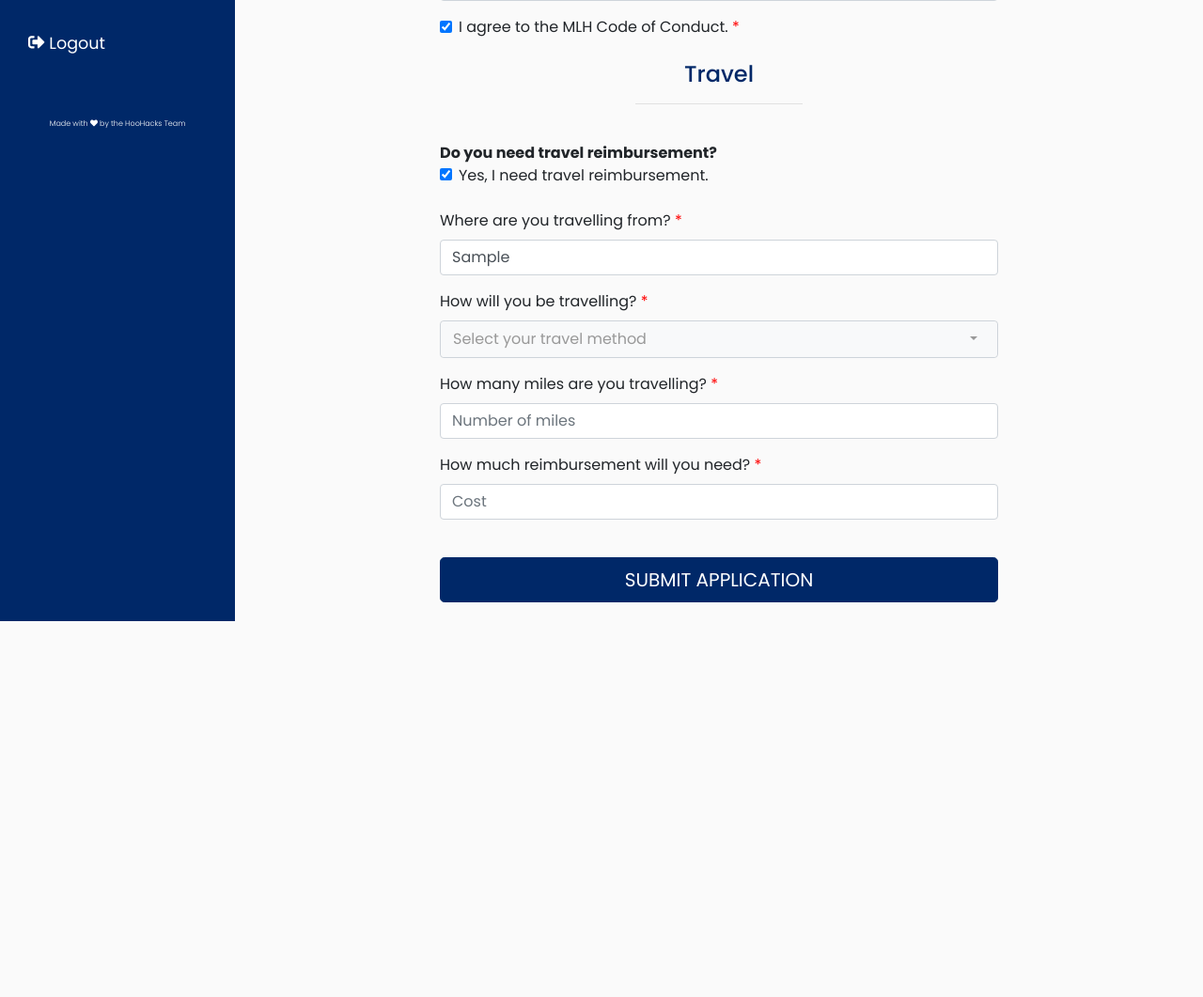
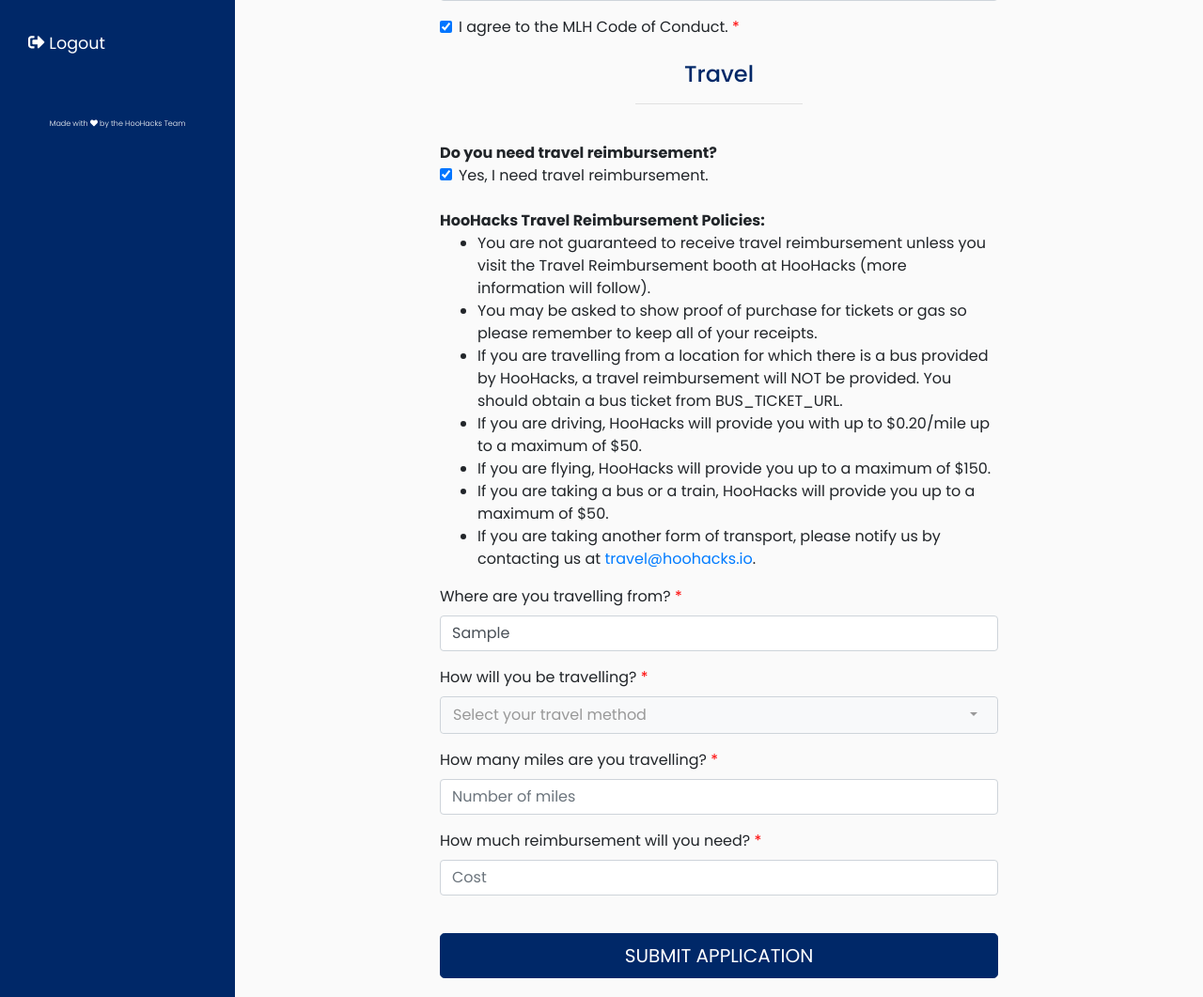
Before and after one commit to rithik/HackX, a Django app: page /application in a window 1280 px wide. Shown: the part 1134-2195 px from the top of the page at 94% size. Before the commit the page ends 1795 px from the top, so only its background shows below. Run offline with Django 3.2, Linux system fonts and the light colour scheme; a user stored in the database is signed in; tables that the repository leaves empty hold one stand-in row (values such as "Sample post"); some libraries are stand-ins or nearby versions.

Commit message:
Add travel reimbursement rules

```diff
--- a/administration/context_processors.py
+++ b/administration/context_processors.py
@@ -3,3 +3,7 @@ from django.http import HttpResponse
 
 def event_name(request):
     return {'event_name' : settings.EVENT_NAME}
+
+def contact_email(request):
+    print(settings.CONTACT_EMAIL)
+    return {'contact_email' : settings.CONTACT_EMAIL}
--- a/hoohacks/settings.py
+++ b/hoohacks/settings.py
@@ -80,6 +80,7 @@ TEMPLATES = [
 ]
 
 TEMPLATES[0]['OPTIONS']['context_processors'].append("administration.context_processors.event_name")
+TEMPLATES[0]['OPTIONS']['context_processors'].append("administration.context_processors.contact_email")
 
 
 MEDIA_ROOT = BASE_DIR + '/media/'
@@ -182,6 +183,8 @@ EMAIL_PORT = 587
 EMAIL_HOST_USER = os.environ.get('GMAIL_USERNAME', secret.GMAIL_USERNAME)
 EMAIL_HOST_PASSWORD = os.environ.get('GMAIL_PASSWORD', secret.GMAIL_PASSWORD)
 
+CONTACT_EMAIL = "travel@hoohacks.io"
+
 f = open(BASE_DIR + "/hoohacks/emails/verify_email.html", "r")
 VERIFY_EMAIL = f.read()
 f.close()
--- a/static/css/style4.css
+++ b/static/css/style4.css
@@ -318,3 +318,7 @@ div.dropdown {
     content:" *";
     color:red;
 }
+
+.email-link {
+    color: #007bff
+}
--- a/templates/application.html
+++ b/templates/application.html
@@ -103,23 +103,10 @@
 
          <br/>
 
-    <!-- {% if allow %}
-      <button class="btn btn-lg btn-primary btn-block text-uppercase" name="button-type" value="application" id="submit-app-button">Submit Application</button>
-    {% else %}
-          <center>Unfortunately, you can no longer submit an application!</center>
-    {% endif %} -->
-    <!-- </form> -->
-
-    <!-- <br/>
-    <br/> -->
-
     <h4 class="sub-title"> <center>Travel</center> </h4>
     <hr style="width:30%">
     <br/>
 
-
-    <!-- <form class="form-signin" method="POST" action="/application" style="width:60%; margin:auto; display:block;"> -->
-      <!-- {% csrf_token %} -->
     <b>Do you need travel reimbursement?</b>
 
     <div class="form-check">
@@ -129,6 +116,20 @@
      <br/>
 
      <div id="travel-app-main" {% if app.travel %} style="display: block;" {% else %} style="display: none;" {% endif %}>
+
+      <div class="form-group">
+        <b>{{ event_name }} Travel Reimbursement Policies:</b>
+        <ul>
+          <li>You are not guaranteed to receive travel reimbursement unless you visit the Travel Reimbursement booth at {{ event_name }} (more information will follow).</li>
+          <li>You may be asked to show proof of purchase for tickets or gas so please remember to keep all of your receipts.</li>
+          <li>If you are travelling from a location for which there is a bus provided by HooHacks, a travel reimbursement will NOT be provided. You should obtain a bus ticket from BUS_TICKET_URL.</li>
+          <li>If you are driving, {{ event_name }} will provide you with up to $0.20/mile up to a maximum of $50. </li>
+          <li>If you are flying, {{ event_name }} will provide you up to a maximum of $150. </li>
+          <li>If you are taking a bus or a train, {{ event_name }} will provide you up to a maximum of $50. </li>
+          <li>If you are taking another form of transport, please notify us by contacting us at <a class="email-link" href="mailto:{{ contact_email }}">{{ contact_email }}</a>. </li>
+        </ul>
+      </div>
+
       <div class="form-group">
         <label for="where-from" class="required-field">Where are you travelling from?</label>
         <input type="name" class="form-control" id="where-from" {% if app.where_from %} value="{{ app.where_from }}" {% endif %} placeholder="Please be specific - City, State" name="where-from">
@@ -161,7 +162,6 @@
      <br/>
     {% if allow %}
       <button type="submit" class="btn btn-lg btn-primary btn-block text-uppercase" name="button-type" value="application" id="submit-app-button">Submit Application</button>
-      <!-- <button class="btn btn-lg btn-primary btn-block text-uppercase" name="button-type" value="travel" id="travel-app-button">Submit Travel Application</button> -->
     {% else %}
       <center>Unfortunately, you can no longer submit an application!</center>
     {% endif %}
```
